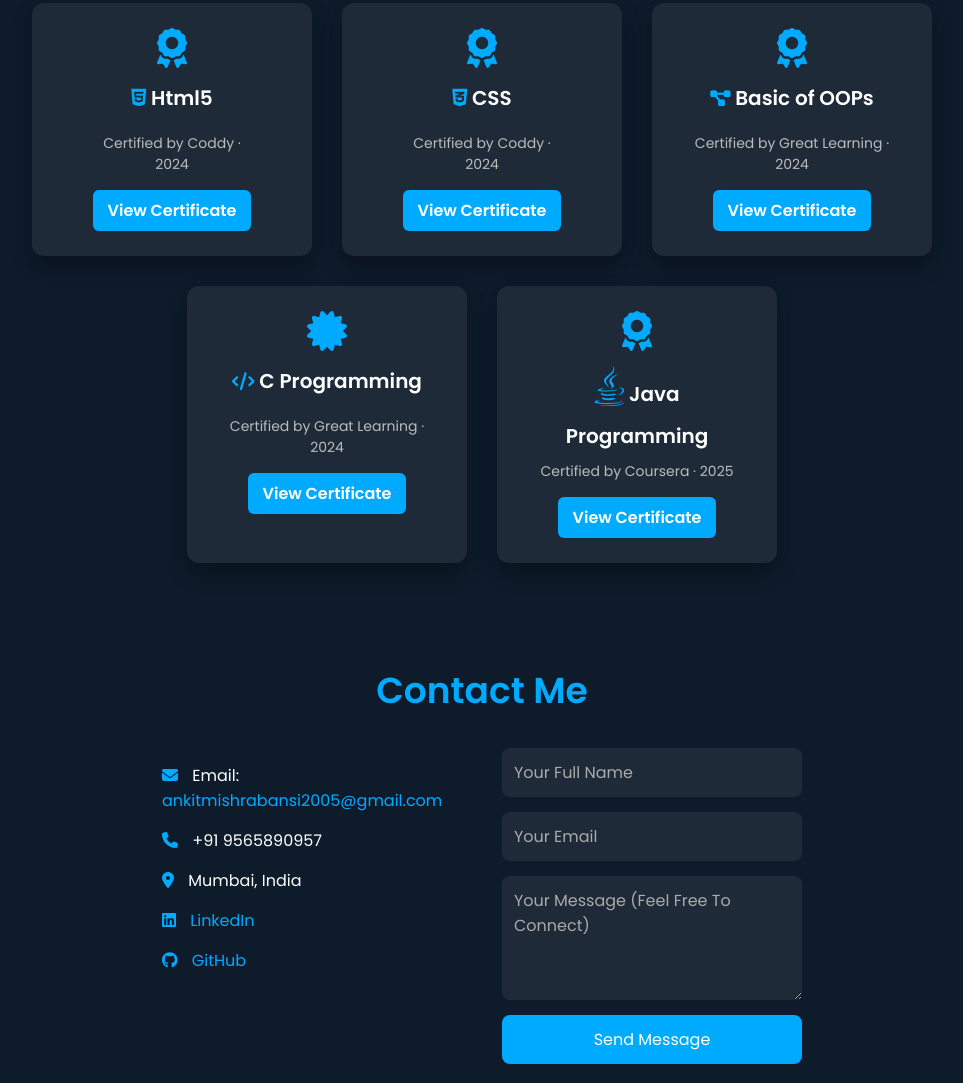
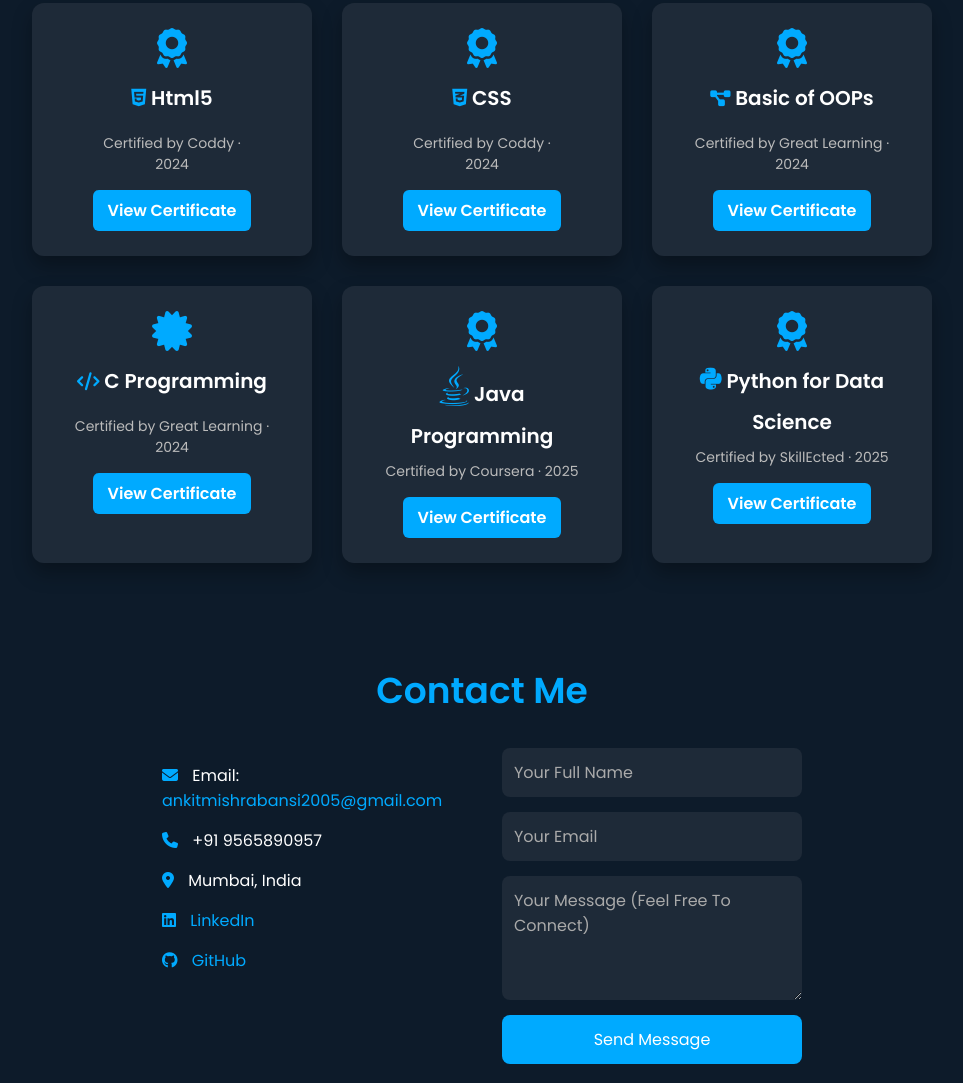
Before and after one commit to ankitmishra2005/My-Portfolio, a plain HTML site: page index.html in a window 1280 px wide. Shown: the part 2919-4002 px from the top of the page, without its empty margins (158-1121 px from the left). Drawn offline with Linux system fonts and the light colour scheme.

Commit message:
index.html

```diff
--- a/index.html
+++ b/index.html
@@ -839,6 +839,13 @@
         <p>Certified by Coursera · 2025</p>
         <a href="https://coddy.tech/certifications/1J4YbZ-cpiHhr" target="_blank">View Certificate</a>
       </div>
+
+      <div class="certificate-card">
+        <i class="fas fa-award"></i>
+        <h3> <i class="fa-brands fa-python" style="font-size: 25px; "> </i> Python for Data Science</h3>
+        <p>Certified by SkillEcted · 2025</p>
+        <a href="AnkitPython.jpg" target="_blank">View Certificate</a>
+      </div>
     </div>
   </section>
 
@@ -929,4 +936,5 @@
 
 </body>
 
+
 </html>
```
